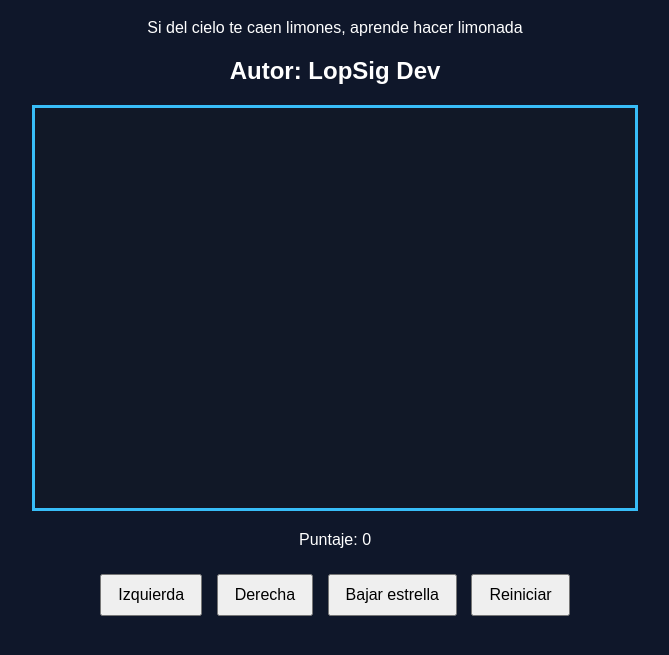
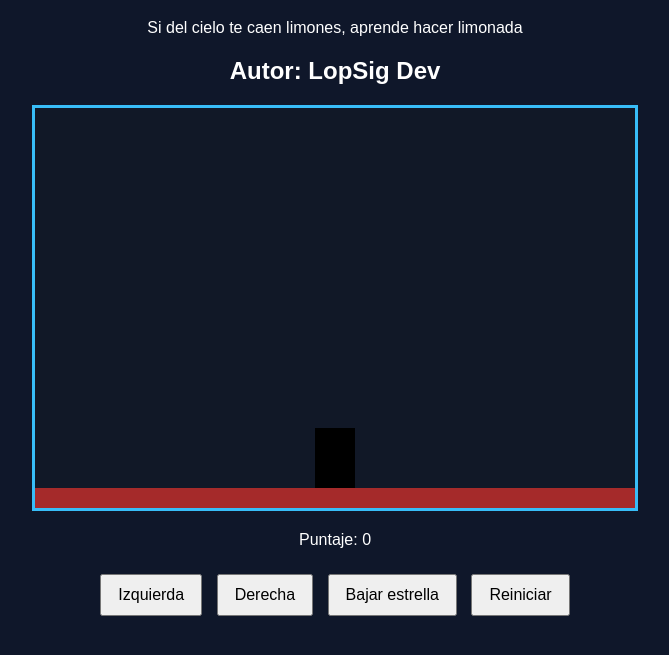
Before and after one commit to lopsig/lemon_game, a plain HTML site: page lemons.html in a window 1280 px wide. Shown: the part 81-736 px from the top of the page, without its empty margins (305-974 px from the left). Drawn offline with Linux system fonts and the light colour scheme.

Commit message:
add drawFloor function and drawCharacter function

```diff
--- a/lemons.html
+++ b/lemons.html
@@ -5,7 +5,7 @@
   <link rel="stylesheet" href="lemons.css">
 
 </head>
-<body>
+<body onload="start()">
   <div class="contenedor">
     <h1>Atrapar Limones</h1>
     <p>Si del cielo te caen limones, aprende hacer limonada </p>
--- a/lemons.js
+++ b/lemons.js
@@ -1,2 +1,24 @@
 let canvas = document.getElementById("gameArea")
 let context = canvas.getContext("2d")
+
+const FLOOR_HEIGHT = 20;
+const CHARACTER_HEIGHT = 60
+const CHARACTER_WIDTH = 40
+
+function start() {
+  drawFloor();
+  drawCharacter();
+
+}
+
+const drawFloor = () => {
+  context.fillStyle = "brown";
+  context.fillRect(0, canvas.height-FLOOR_HEIGHT, canvas.width, FLOOR_HEIGHT)
+
+}
+
+const drawCharacter = () => {
+  context.fillStyle = "black";
+  context.fillRect(canvas.width/2-FLOOR_HEIGHT, canvas.height-CHARACTER_HEIGHT-FLOOR_HEIGHT, CHARACTER_WIDTH, CHARACTER_HEIGHT)
+
+}
```
